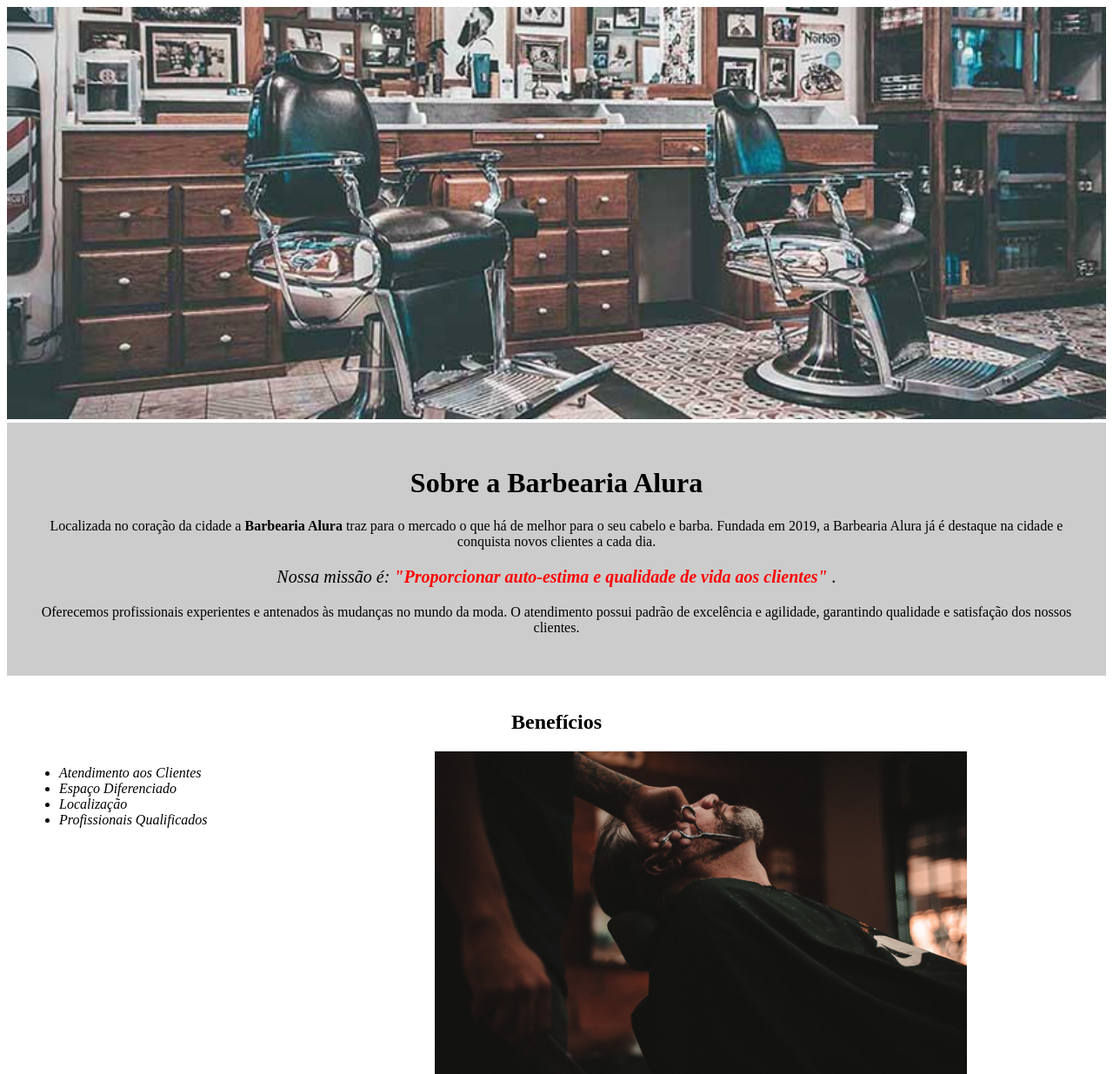
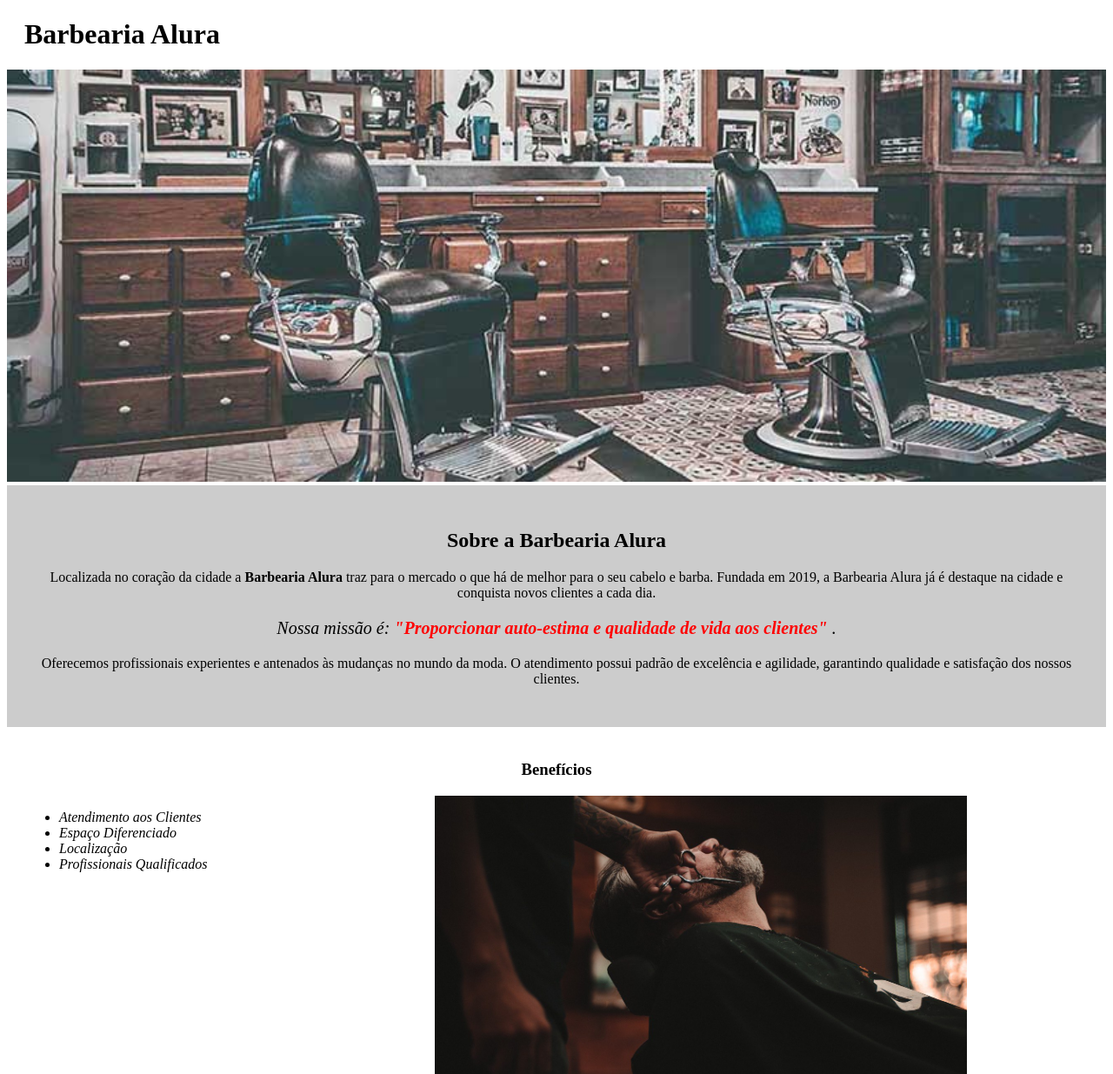
Before and after one commit to Geovannalessa/Barbearia, a plain HTML site: page index.html in a window 1280 px wide. Shown: the top 1235 px of the page at 87% size. Drawn offline with Linux system fonts and the light colour scheme.

Commit message:
Adicionado header

```diff
--- a/index.html
+++ b/index.html
@@ -8,9 +8,12 @@
 </head>
 
 <body>
+    <header>
+        <h1 class="titulo-principal">Barbearia Alura</h1>
+    </header>
     <img id="banner" src="banner.jpg" alt="">
     <div class="principal">
-        <h1>Sobre a Barbearia Alura</h1>
+        <h2 class="texto-centralizado">Sobre a Barbearia Alura</h2>
         <p>Localizada no coração da cidade a <strong>Barbearia Alura</strong> traz para o mercado o que há de melhor
             para o seu cabelo e barba. Fundada em 2019, a Barbearia Alura já é destaque na cidade e conquista novos
             clientes a cada dia.</p>
@@ -24,7 +27,7 @@
             excelência e agilidade, garantindo qualidade e satisfação dos nossos clientes.</p>
     </div>
     <div class="beneficios">
-        <h2>Benefícios</h2>
+        <h3 class="texto-centralizado">Benefícios</h3>
         <ul>
             <li class="itens">Atendimento aos Clientes</li>
             <li class="itens">Espaço Diferenciado</li>
--- a/style.css
+++ b/style.css
@@ -9,8 +9,8 @@ body {}
     padding: 30px;
 }
 
-h1 {
-    text-align: center;
+.titulo-principal {
+padding-left: 20px;
 }
 
 p {
@@ -30,7 +30,7 @@ em strong {
     padding: 20px;
 }
 
-h2 {
+.texto-centralizado{
     text-align: center;
 }
 
```
